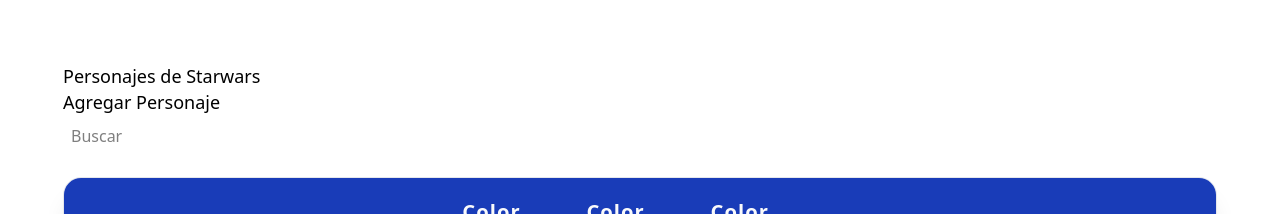
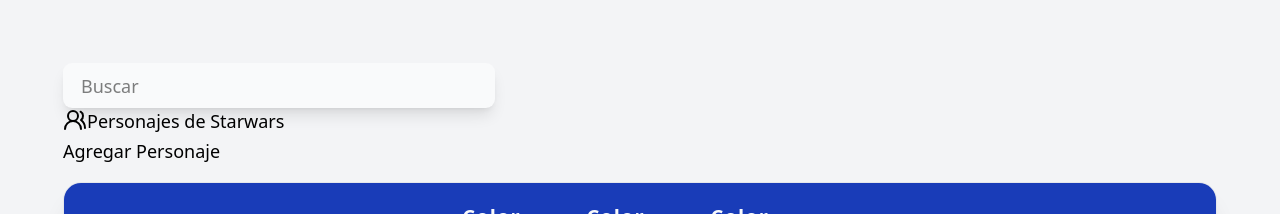
Before and after one commit to Indqnacio/prueba_zepedaAna, a React (Vite) app in the folder examen/: page / in a window 1280 px wide. Shown: the top 214 px of the page. Built offline with nearby package versions, Linux system fonts and the light colour scheme; no server answers.

Commit message:
searchbar con diseño

```diff
--- a/examen/src/charactersPage.jsx
+++ b/examen/src/charactersPage.jsx
@@ -4,6 +4,8 @@
 import CharactersModal from "./modals/characters";
 import ConfirmModal from "./confirmModal";
 import Searchbar from "./searchbar";
+import { UsersRound } from 'lucide-react';
+
 export default function CharactersPage(){
     const [isModalOpen, setIsModalOpen] = useState(false)
     const [isConfirmOpen, setIsConfirmOpen] = useState(false);
@@ -116,9 +118,15 @@
     return(
         <>
         <div className="w-full">
-            <h1>Personajes de Starwars</h1>
-             <button onClick={handleCreating} className={"hover: cursor-pointer"}> Agregar Personaje</button>
-             <Searchbar searchQuery={searchQuery} onSearchChange={setSearchQuery}></Searchbar>
+            <Searchbar searchQuery={searchQuery} onSearchChange={setSearchQuery}></Searchbar>
+            <div className="flex inline-flex">
+                <UsersRound/><h1>Personajes de Starwars</h1>
+            </div>
+            <div className="flex w-full items-end">
+                <button onClick={handleCreating} className={"hover: cursor-pointer"}> Agregar Personaje</button>
+
+            </div>
+
             {characters && characters.length>0?(
                 <TableData columns={columns} onView={handleViewing} onEdit={handleEditing} data={filteredData} onDelete={handleDeleteOpen}/>
             ):(
--- a/examen/src/mainPage.jsx
+++ b/examen/src/mainPage.jsx
@@ -95,7 +95,7 @@
     }
     return (
         <>
-        <div className='flex'>
+        <div className='flex bg-gray-100 min-h-screen w-full'>
             <div className='flex bg-slate-950 h-screen text-slate-100 overflow-hidden'>
                 <Sidebar activePage={activePage} setActivePage={setActivePage}/>
             </div>
--- a/examen/src/searchbar.jsx
+++ b/examen/src/searchbar.jsx
@@ -1,10 +1,12 @@
 import {useState, useEffect} from "react";
+import { Search } from 'lucide-react';
 export default function Searchbar({searchQuery, onSearchChange}){
     return (
         <>
-            <div style={{marginBottom: '20px'}}>
-                <input type="text" placeholder="Buscar" value={searchQuery} onChange={(e)=> onSearchChange(e.target.value)}
-                style={{padding:'8px', width:'300px', fontSize:'16px'}}>
+            <div className="bg-gray-50 rounded-lg
+            max-w-sm shadow-lg items-center transition-all duration-300 h-10">
+                <input className="w-full h-full rounded-xl px-4" type="text" placeholder="Buscar" value={searchQuery} onChange={(e)=> onSearchChange(e.target.value)}
+               >
                 </input>
             </div>
         </>
--- a/examen/src/tableData.jsx
+++ b/examen/src/tableData.jsx
@@ -39,7 +39,7 @@
                 ))}
               </tr>
             </thead>
-            <tbody className="divide-y- divide-slate-800/60">
+            <tbody className="divide-y- divide-slate-800/60 bg-gray-50">
               {data.length===0 &&(
                 <tr>
                   <td colSpan={columns.length} className="px-6 py-12 text-center text-slate-500 roboto font-medium">
```
